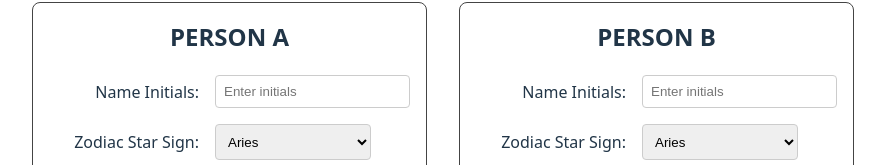
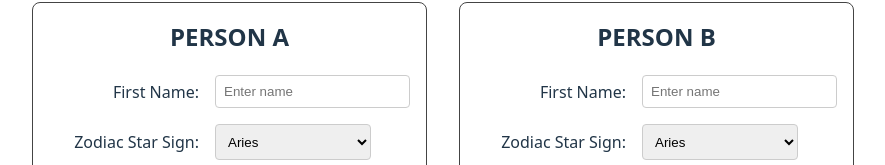
Before and after one commit to y1l1nnn/compatibility-calculator, a React (Vite) app in the folder frontend/: page / in a window 1280 px wide. Shown: the part 224-389 px from the top of the page, without its empty margins (197-1082 px from the left). Built offline with nearby package versions, Linux system fonts and the light colour scheme.

Commit message:
change 'initials' to 'name' in index.ts, types.ts, app.tsx

```diff
--- a/frontend/src/app.tsx
+++ b/frontend/src/app.tsx
@@ -13,14 +13,14 @@ import {
 // collects user input
 function App() {
 	const [personA, setPersonA] = useState<Person>({
-		initials: '',
+		name: '',
 		starSign: 'Aries', // random default values
 		mbti: 'ENTP',
 		zodiac: 'Rat',
 		blood: 'A'
 	});
 	const [personB, setPersonB] = useState<Person>({
-		initials: '',
+		name: '',
 		starSign: 'Aries',
 		mbti: 'ENTP',
 		zodiac: 'Rat',
@@ -41,7 +41,6 @@ function App() {
 				{ personA, personB }
 			);
 			setResult(response.data);
-			console.log("Response:", response.data);
 		} catch (error) {
 			console.error('Error calculating compatibility:', error);
 		}
@@ -55,12 +54,12 @@ function App() {
 				<h2 className="person">PERSON A</h2>
 				<div className="fields">
 					<label>
-						<span>Name Initials:</span>
+						<span>First Name:</span>
 						<input
 							type="text"
-							placeholder="Enter initials"
-							value={personA.initials}
-							onChange={(e) => setPersonA({ ...personA, initials: e.target.value })}
+							placeholder="Enter name"
+							value={personA.name}
+							onChange={(e) => setPersonA({ ...personA, name: e.target.value })}
 							/>
 					</label>
 					<label>
@@ -134,12 +133,12 @@ function App() {
 				<h2 className="person">PERSON B</h2>
 				<div className="fields">
 					<label>
-						<span>Name Initials:</span>
+						<span>First Name:</span>
 						<input
 							type="text"
-							placeholder="Enter initials"
-							value={personB.initials}
-							onChange={(e) => setPersonB({ ...personB, initials: e.target.value })}
+							placeholder="Enter name"
+							value={personB.name}
+							onChange={(e) => setPersonB({ ...personB, name: e.target.value })}
 							/>
 					</label>
 					<label>
```
Also changed, not shown: 2 other files (tests, documents, lock files or other folders).
